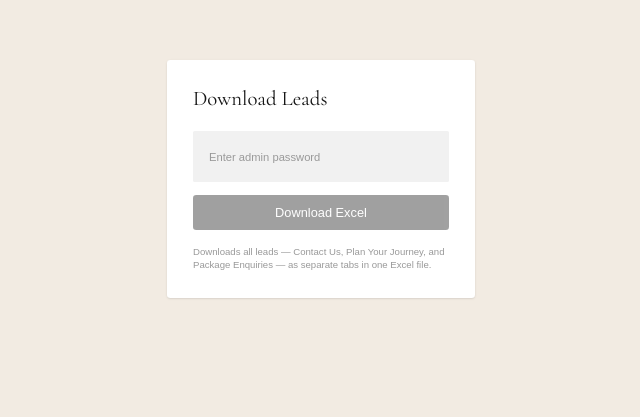
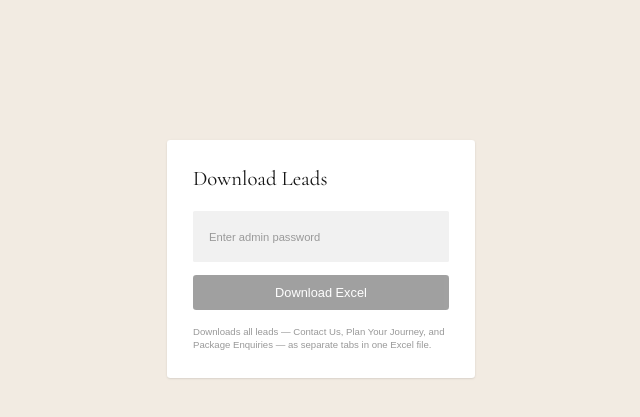
Before and after one commit to tivortours/Tivor, a Next.js app: page /admin in a window 1280 px wide. Shown: the part 141-558 px from the top of the page, without its empty margins (319-959 px from the left). Built offline with nearby package versions, Linux system fonts and the light colour scheme; a web font is replaced by a local one.

Commit message:
updates on screen size

```diff
--- a/app/globals.css
+++ b/app/globals.css
@@ -40,6 +40,11 @@ body {
 @media (min-width: 1024px) {
   html {
     zoom: 0.8;
+  }
+
+  /* 100vh / 0.8 = 125vh — compensates so full-height sections still fill the screen */
+  .min-h-screen {
+    min-height: 125vh;
   }
 }
 
```
